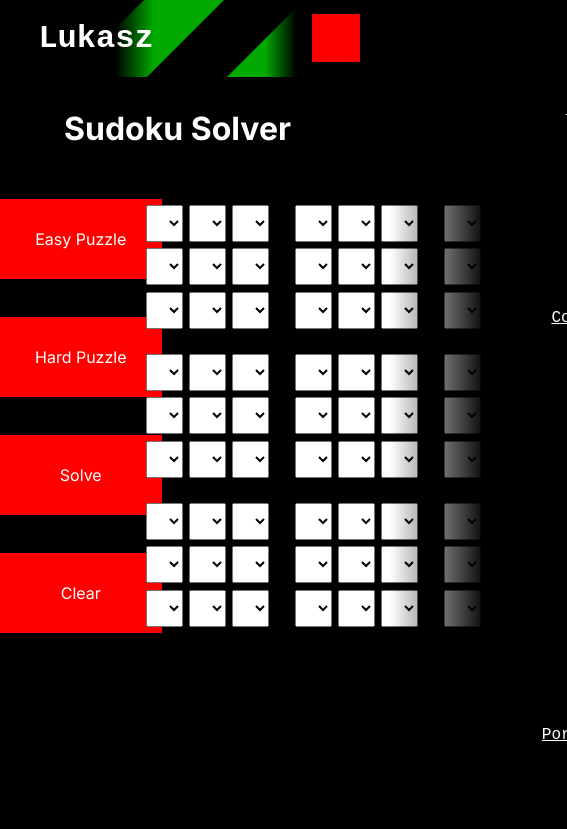
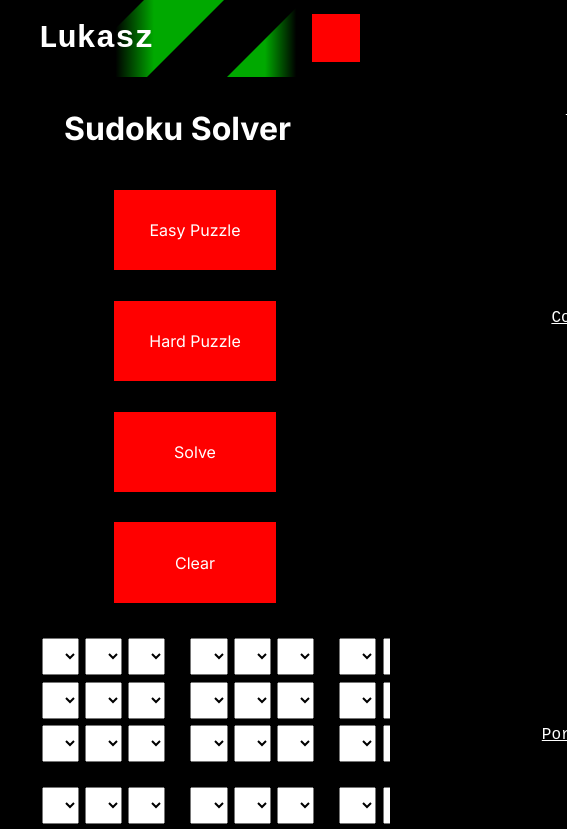
Before and after one commit to Rijndael1998/Website-Neo, a Next.js app: page /fun/sudoku in a window 390 px wide. Shown: the top 829 px of the page, 567 px wide, since content can reach past the window. Built offline with nearby package versions, Linux system fonts and the light colour scheme.

Commit message:
sudoku is now fully responsive

```diff
--- a/src/app/fun/sudoku/sudoku.module.scss
+++ b/src/app/fun/sudoku/sudoku.module.scss
@@ -1,6 +1,11 @@
+@import "./../../../components/vars";
+
 .controlWrapper {
     display: flex;
     flex-direction: row;
+
+    max-width: 80ch;
+    margin: auto;
 
     .buttonWrapper {
         display: flex;
@@ -15,3 +20,40 @@
         }
     }
 }
+
+@media screen and (max-width: $navBreak) {
+    .controlWrapper {
+        flex-direction: column;
+
+        .buttonWrapper {
+            margin: auto;
+
+            display: grid;
+            grid-template-columns: 1fr 1fr;
+            grid-template-rows: 1fr 1fr;
+
+            gap: 1ch;
+
+            .button {
+                justify-self: center;
+            }
+        }
+
+    }
+}
+
+@media screen and (max-width: $titleBreak) {
+    .controlWrapper {
+
+        .buttonWrapper {
+            width: 100%;
+            grid-template-columns: 1fr;
+            grid-template-rows: repeat(1fr, 4);
+
+            .button {
+                max-width: 100%;
+                margin: 1ch auto;
+            }
+        }
+    }
+}
--- a/src/components/algorithms/sudoku/_grid.tsx
+++ b/src/components/algorithms/sudoku/_grid.tsx
@@ -10,7 +10,8 @@ export interface SudokuGridProps {
 }
 
 export default function SudokuGrid({ grid, callback }: SudokuGridProps) {
-    return <div className={styles.grid}>
+    return <div className={styles.gridWrapper}>
+        <div className={styles.grid}>
             {grid.map((rows, y) => {
                 return <div key={`${y}`} className={styles.row}>
                     {
@@ -25,4 +26,5 @@ export default function SudokuGrid({ grid, callback }: SudokuGridProps) {
                 </div>
             })}
         </div>
+    </div>
 }
--- a/src/components/algorithms/sudoku/grid.module.scss
+++ b/src/components/algorithms/sudoku/grid.module.scss
@@ -1,3 +1,6 @@
+@import "./../../vars";
+
+.gridWrapper {
     .grid {
         --gridSize: 5ch;
         --smallGap: calc(var(--gridSize) / 8);
@@ -6,8 +9,7 @@
         display: flex;
         flex-direction: row;
         flex-wrap: nowrap;
-    width: 80ch;
-    max-width: 100%;
+        width: 50ch;
         justify-content: center;
 
         margin: auto;
@@ -41,3 +43,10 @@
             }
         }
     }
+}
+
+@media screen and (max-width: $titleBreak) {
+    .gridWrapper {
+        overflow-y: auto;
+    }
+}
```
Lines whose indentation alone changed are shown as unchanged.
